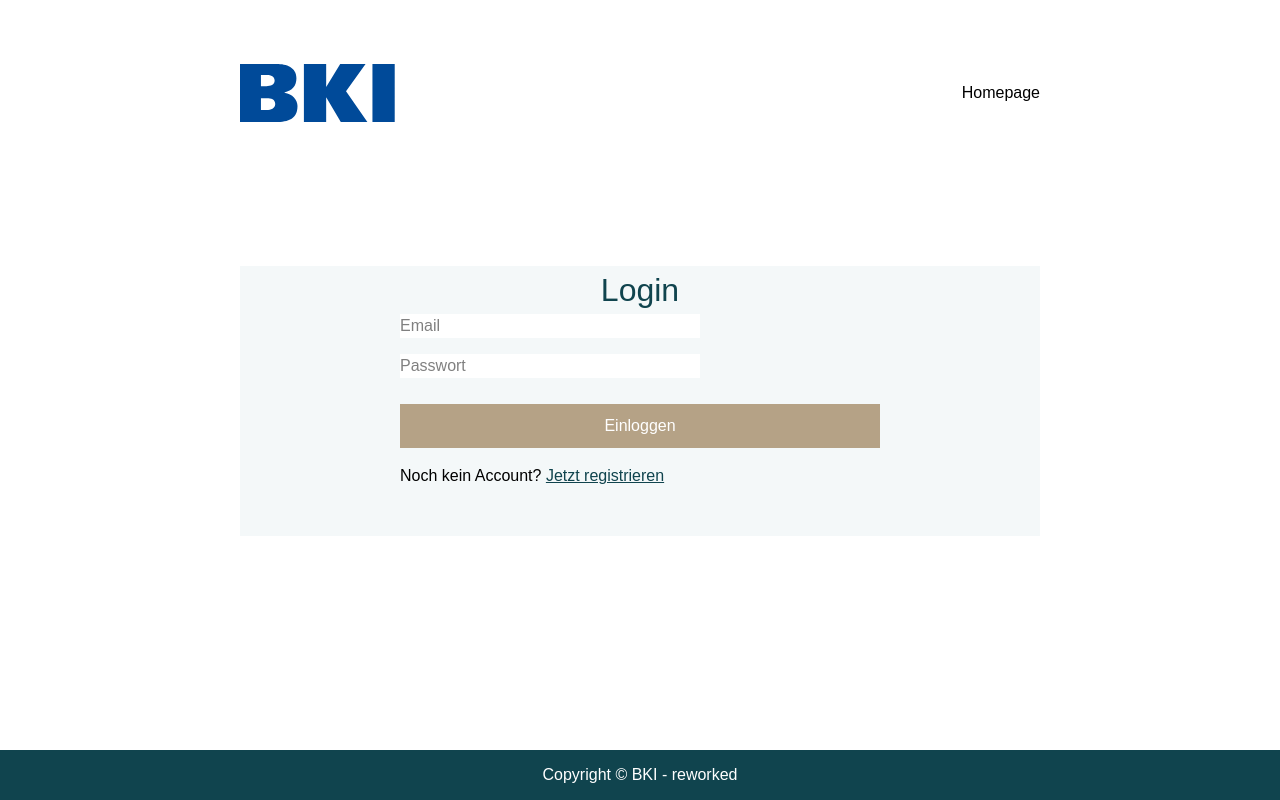
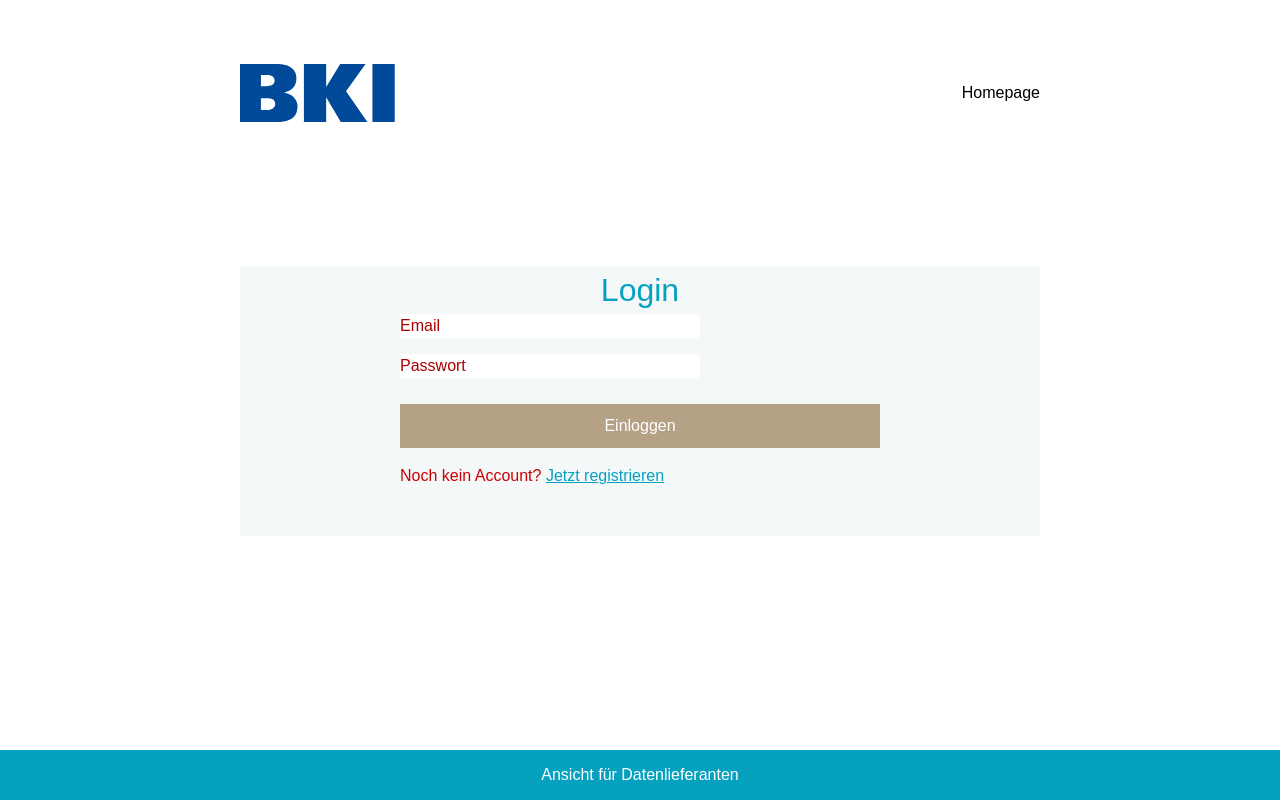
Before and after one commit to juliabellmann/db-dateneingang, a Next.js app: page / in a window 1280 px wide. Built offline with nearby package versions, Linux system fonts and the light colour scheme.

Commit message:
add root styling change by role change

```diff
--- a/_components/Footer.js
+++ b/_components/Footer.js
@@ -52,16 +52,14 @@ export default function Footer() {
   return (
   <StyledFooter $isCoworker={isCoworker}>
     <p>
-      {isCoworker ? 'Mitarbeiter Ansicht - reworked' : 'Copyright © BKI - reworked'}
+      {isCoworker ? 'Ansicht für Mitarbeiter' : 'Ansicht für Datenlieferanten'}
     </p>
   </StyledFooter>
   );
 }
 
 const StyledFooter = styled.footer`
-  background-color: ${({ $isCoworker }) =>
-    $isCoworker ? 'green' : 'var(--primary-color)'};
-
+  background-color: var(--primary-color);
   color: white;
 
   margin-top: 4rem;
--- a/_components/Layout.js
+++ b/_components/Layout.js
@@ -1,9 +1,48 @@
-// components/Layout.js
-import styled from 'styled-components';
-import Navi from './Navi';
-import Footer from './Footer';
+import { useEffect } from "react";
+import styled from "styled-components";
+import supabase from "../lib/supabaseClient";
+import Navi from "./Navi";
+import Footer from "./Footer";
 
 export default function Layout({ children }) {
+  useEffect(() => {
+    const applyRoleTheme = async () => {
+      const { data: { user } } = await supabase.auth.getUser();
+
+      if (!user) {
+        document.documentElement.removeAttribute("data-role");
+        return;
+      }
+
+      const { data: profile, error } = await supabase
+        .from("profiles")
+        .select("iscoworker")
+        .eq("id", user.id)
+        .single();
+
+      if (error) {
+        console.error("Layout role fetch error:", error);
+        document.documentElement.removeAttribute("data-role");
+        return;
+      }
+
+      if (profile?.iscoworker) {
+        document.documentElement.setAttribute("data-role", "coworker");
+      } else {
+        document.documentElement.removeAttribute("data-role");
+      }
+    };
+
+    applyRoleTheme();
+
+    const { data: { subscription } } =
+      supabase.auth.onAuthStateChange(() => {
+        applyRoleTheme();
+      });
+
+    return () => subscription.unsubscribe();
+  }, []);
+
   return (
     <>
       <Navi />
--- a/styles/globals.css
+++ b/styles/globals.css
@@ -3,12 +3,21 @@
 /* Styled Components überschreiben globales CSS */
 
 :root {
-  --bg-color: ##fff;
-  --bg-color-highlight: rgba(198, 220, 225, 0.2);
-  --primary-color: #10444e;
-  --secondary-color: #529479;
-  --text-color: #000;
-  --placeholder-color: grey;
+  --bg-color: #fff;
+  --bg-color-highlight: rgba(34, 209, 249, 0.2);
+  --primary-color: #07a1c0;
+  --secondary-color: #0027e9;
+  --text-color: #cc0000;
+  --placeholder-color: rgb(169, 0, 0);
+}
+
+:root[data-role="coworker"] {
+  --bg-color: #f4fff9;
+  --bg-color-highlight: rgba(82, 148, 121, 0.25);
+  --primary-color: #0f3f35;
+  --secondary-color: #2e8b6d;
+  --text-color: #063028;
+  --placeholder-color: #4f7f6d;
 }
 
 body {
```
